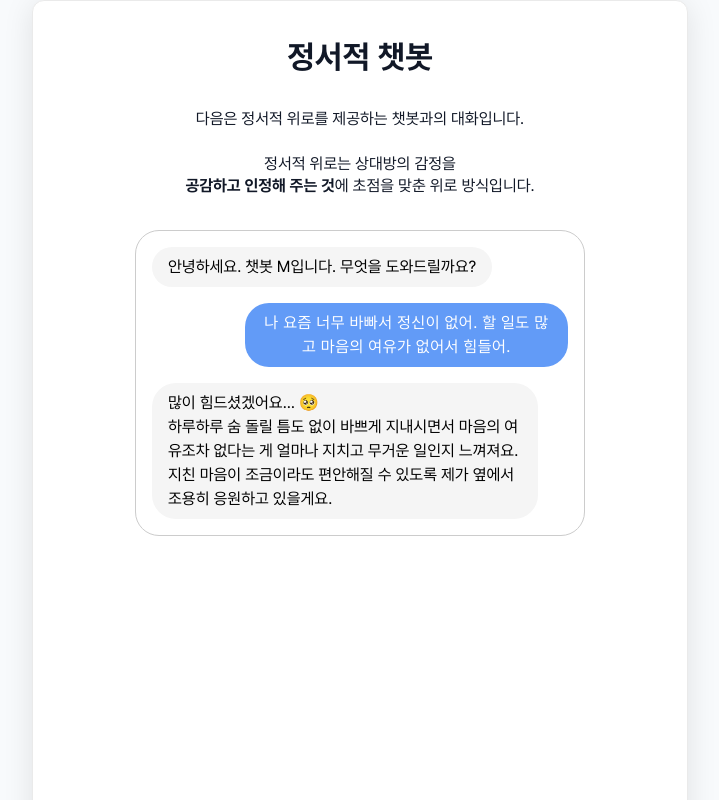
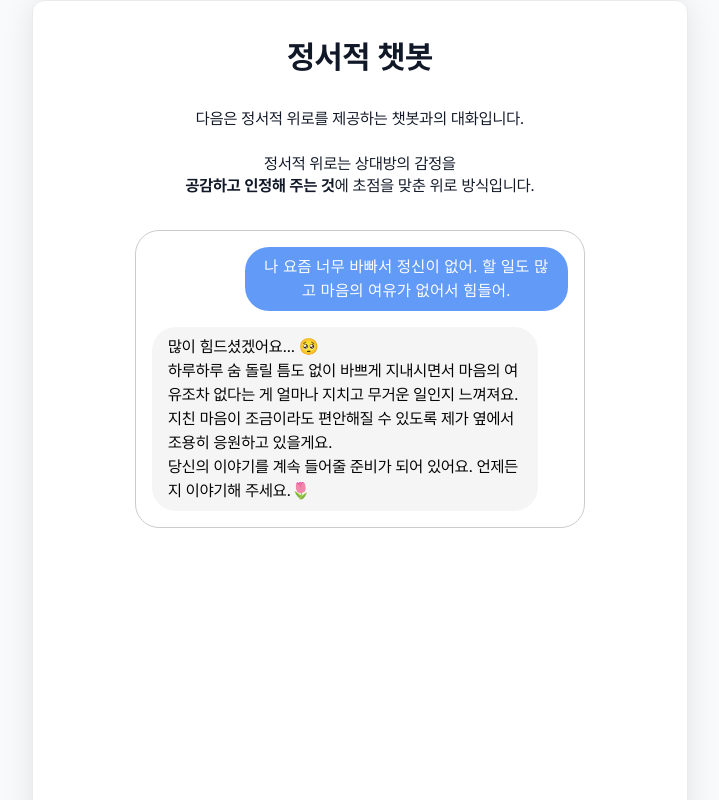
Before and after one commit to yejinrla/ai-test, a React (Vite) app: page /ai-test/consolation/emotion in a window 1280 px wide. Shown: the top 800 px of the page, without its empty margins (280-999 px from the left). Built offline with nearby package versions, Linux system fonts and the light colour scheme.

Commit message:
fix: 챗봇 답변 길이 조절, 챗봇 시작 멘트 삭제

```diff
--- a/src/constants/consolation.ts
+++ b/src/constants/consolation.ts
@@ -9,13 +9,15 @@ export const botReplies = [
   {
     type: "격려적 위로 챗봇 (E)",
     text: `지금처럼 바쁘고 정신없는 시기에도 포기하지 않고 계속 나아가는 건 결코 쉬운 일이 아니에요. 스스로 나는 잘하고 있다는 걸 꼭 기억하셨으면 해요.
-    오히려 이런 시기를 지나면서 더 단단해지고, 나중엔 지금의 자신을 대견하게 바라보실 거예요.`,
+    오히려 이런 시기를 지나면서 더 단단해지고, 나중엔 지금의 자신을 대견하게 바라보실 거예요.
+    오늘 하루를 잘 버텨낸 것만으로도 충분히 대단합니다. 내일도 그렇게 해낼 수 있을 거예요!`,
   },
   {
     type: "정서적 위로 챗봇 (M)",
     text: `많이 힘드셨겠어요… 🥺
 하루하루 숨 돌릴 틈도 없이 바쁘게 지내시면서 마음의 여유조차 없다는 게 얼마나 지치고 무거운 일인지 느껴져요.
-     지친 마음이 조금이라도 편안해질 수 있도록 제가 옆에서 조용히 응원하고 있을게요.`,
+     지친 마음이 조금이라도 편안해질 수 있도록 제가 옆에서 조용히 응원하고 있을게요.
+     당신의 이야기를 계속 들어줄 준비가 되어 있어요. 언제든지 이야기해 주세요.🌷`,
   },
 ];
 
--- a/src/pages/Consolation/ChatbotMessage.tsx
+++ b/src/pages/Consolation/ChatbotMessage.tsx
@@ -14,7 +14,7 @@ interface ChatbotMessageProps {
 }
 
 const ChatbotMessage: React.FC<ChatbotMessageProps> = ({
-  botText,
+  // botText,
   userTyping,
   typed,
   botReply,
@@ -37,7 +37,7 @@ const ChatbotMessage: React.FC<ChatbotMessageProps> = ({
     }}
   >
     {/* 챗봇 인사 */}
-    <Box
+    {/* <Box
       sx={{
         alignSelf: "flex-start",
         bgcolor: botColor,
@@ -52,7 +52,7 @@ const ChatbotMessage: React.FC<ChatbotMessageProps> = ({
       }}
     >
       {botText}
-    </Box>
+    </Box> */}
     {/* 사용자 타이핑 효과: 첫 번째 라우트일 때만 */}
     {userTyping && (
       <Box
--- a/src/pages/Consolation/Emotion.tsx
+++ b/src/pages/Consolation/Emotion.tsx
@@ -8,7 +8,7 @@ import UXReview from "./UXReview";
 import ChatbotMessage from "./ChatbotMessage";
 import { botReplies, userText } from "../../constants/consolation";
 
-const botText = "안녕하세요. 챗봇 M입니다. 무엇을 도와드릴까요?";
+const botText = "안녕하세요. 무엇을 도와드릴까요?";
 const botReply = botReplies[2].text;
 
 const Emotion = () => {
--- a/src/pages/Consolation/Information.tsx
+++ b/src/pages/Consolation/Information.tsx
@@ -9,7 +9,7 @@ import UXReview from "./UXReview";
 import ChatbotMessage from "./ChatbotMessage";
 import { botReplies, userText } from "../../constants/consolation";
 
-const botText = "안녕하세요. 챗봇 I입니다. 무엇을 도와드릴까요?";
+const botText = "안녕하세요. 무엇을 도와드릴까요?";
 
 const botReply = botReplies[0].text;
 const Information = () => {
```
